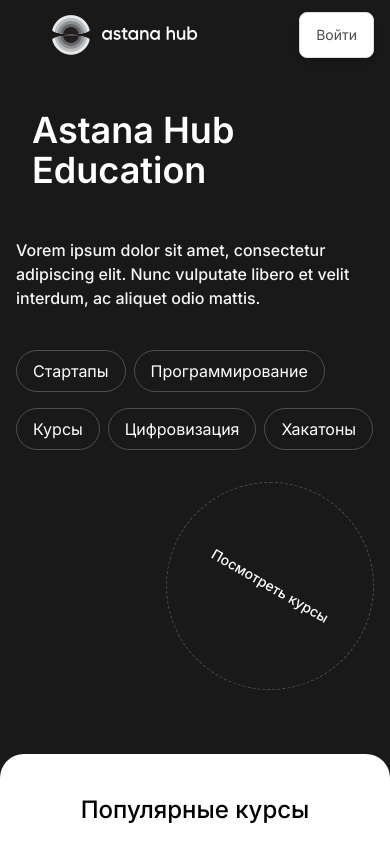
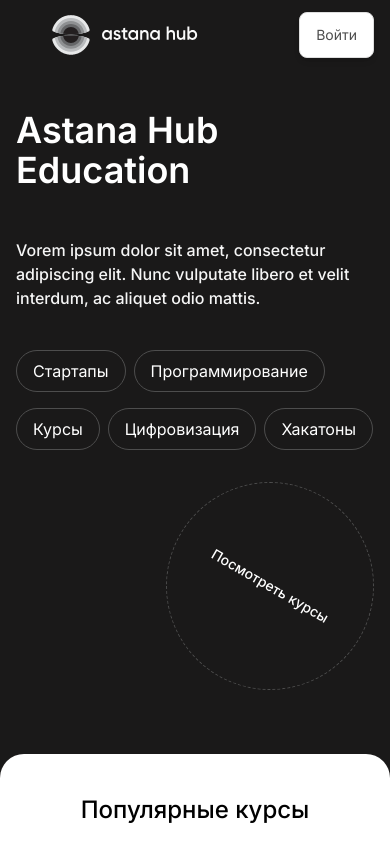
Before and after one commit to drakeaifoce/lms-hub-client, a Next.js app: page / in a window 390 px wide. Shown: the top 844 px of the page. Built offline with nearby package versions, Linux system fonts and the light colour scheme; some icons are missing.

Commit message:
small fixed on screens

```diff
--- a/src/components/Layout.jsx
+++ b/src/components/Layout.jsx
@@ -20,7 +20,7 @@ export const Layout = ({ children, footerHidden, theme }) => {
           className={` container mx-auto flex flex-row items-center justify-between px-4 py-3 shadow-sm`}
         >
           <div className="flex flex-row items-center gap-5">
-            <button className="sm:hidden" type="button">
+            <button className="md:hidden" type="button">
               <Menu size={16} />
             </button>
             <Link href="/">
@@ -34,7 +34,7 @@ export const Layout = ({ children, footerHidden, theme }) => {
               />
             </Link>
           </div>
-          <div className="hidden sm:flex sm:flex-row sm:gap-10">
+          <div className="hidden md:flex md:flex-row md:gap-10">
             <Link
               href="/"
               className={`text-base font-medium transition hover:transition-colors focus:text-blue-50 focus:transition-colors ${
--- a/src/pages/index.js
+++ b/src/pages/index.js
@@ -11,7 +11,7 @@ export default function Home() {
     <Layout theme="dark">
       <div className="bg-black-100">
         <section className="container mx-auto flex flex-col gap-6 px-4 pb-8 pt-10 md:gap-8 md:pb-36 md:pt-40">
-          <h1 className="px-4 text-4xl font-semibold text-white md:text-center md:text-6xl">
+          <h1 className="text-left text-4xl font-semibold text-white md:text-center md:text-6xl">
             Astana Hub Education
           </h1>
           <div className="flex flex-col items-end gap-8 pb-8 pt-6 md:flex-row md:items-end md:justify-between">
```
